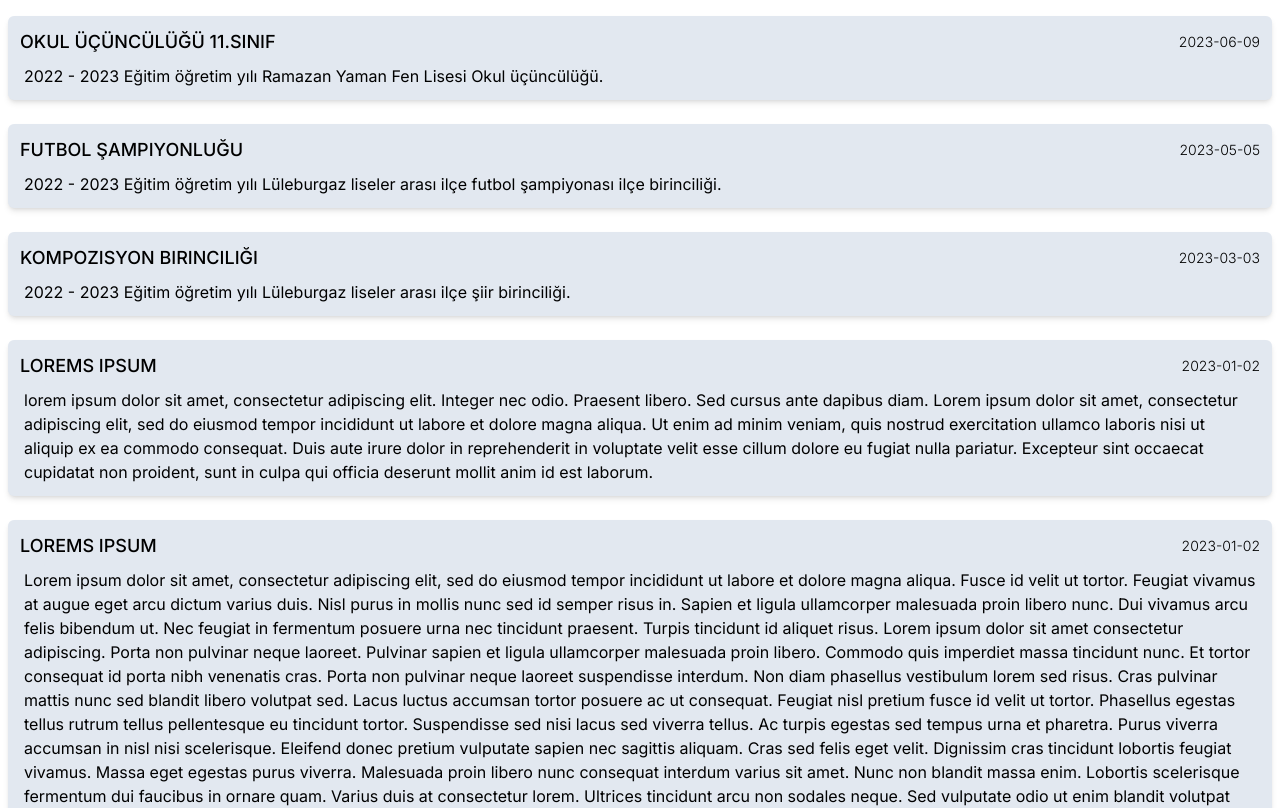
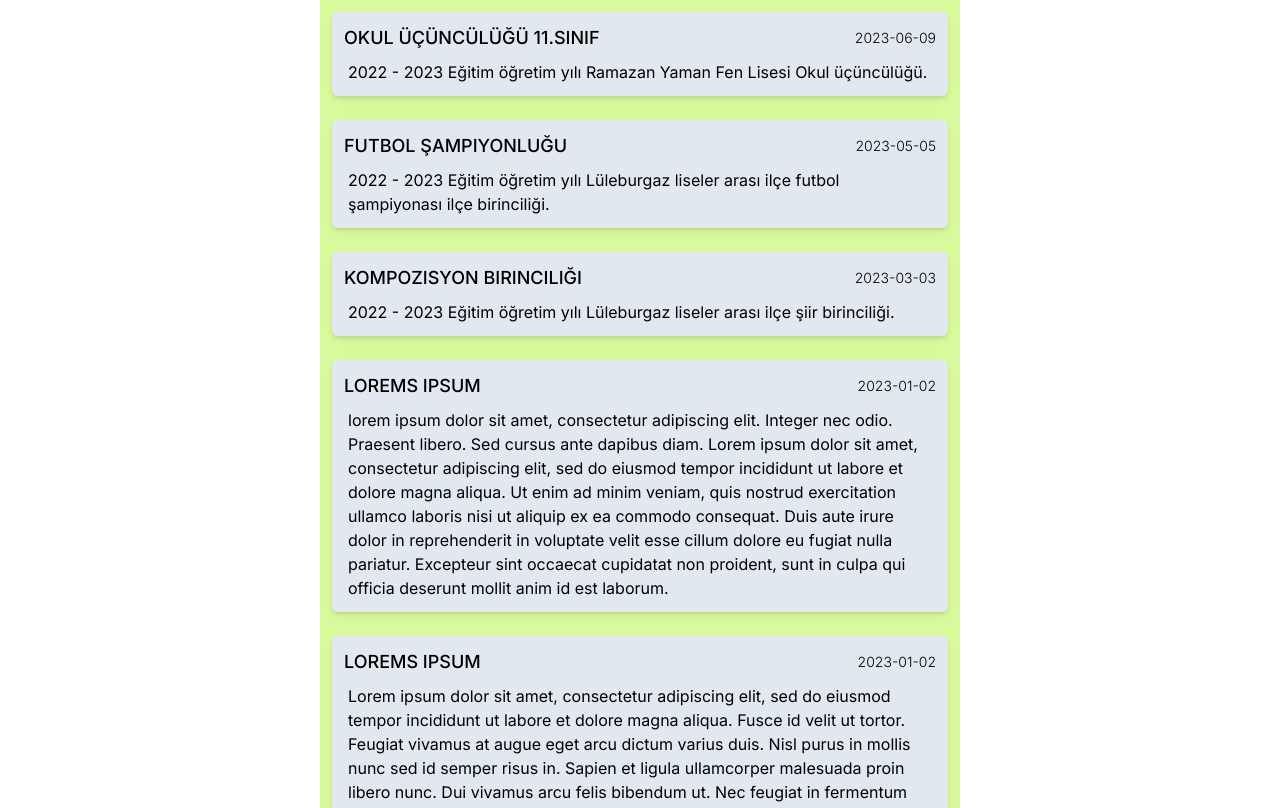
Before and after one commit to tunapotur/Basarilarim, a Next.js app in the folder tubitak-app/: page / in a window 1280 px wide. Shown: the top 808 px of the page. Built offline with nearby package versions, Linux system fonts and the light colour scheme.

Commit message:
container folder added into tailwindcss config file

```diff
--- a/tubitak-app/components/success-list/index.tsx
+++ b/tubitak-app/components/success-list/index.tsx
@@ -4,7 +4,7 @@
 
 const SuccessCardList = ({ success_list }: { success_list: ISuccessList }) => {
   return (
-    <ul className="mx-2 my-4 flex flex-col space-y-6">
+    <ul className="flex flex-col space-y-6">
       {success_list.map((success) => (
         <SuccessCard key={success.id} {...success} />
       ))}
--- a/tubitak-app/containers/home/index.tsx
+++ b/tubitak-app/containers/home/index.tsx
@@ -4,7 +4,7 @@
 
 const HomeContainer = ({ success_list }: { success_list: ISuccessList }) => {
   return (
-    <main className="mx-auto w-full bg-lime-200 sm:w-[640px]">
+    <main className="mx-auto w-full bg-lime-200 p-3 sm:w-[640px]">
       <SuccessCardList success_list={success_list} />
     </main>
   );
--- a/tubitak-app/tailwind.config.js
+++ b/tubitak-app/tailwind.config.js
@@ -4,8 +4,10 @@
     './pages/**/*.{js,ts,jsx,tsx,mdx}',
     './components/**/*.{js,ts,jsx,tsx,mdx}',
     './app/**/*.{js,ts,jsx,tsx,mdx}',
+    // TODO alttaki satırı ben ekledim. Container klasörüne gerek kalmazsa bu satır silinecek.
+    './containers/**/*.{js,ts,jsx,tsx,mdx}',
     './public/**/*.html',
   ],
-  theme: {},
+  theme: { extend: {} },
   plugins: [],
 };
```
Also changed, not shown: 2 other files (tests, documents, lock files or other folders).
